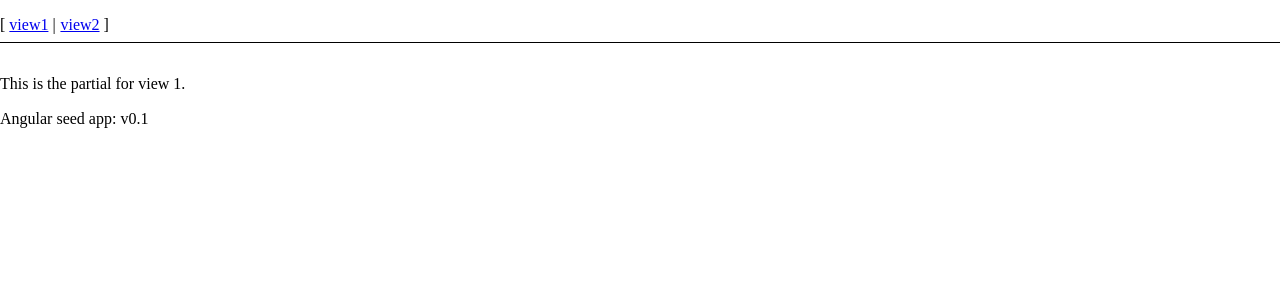
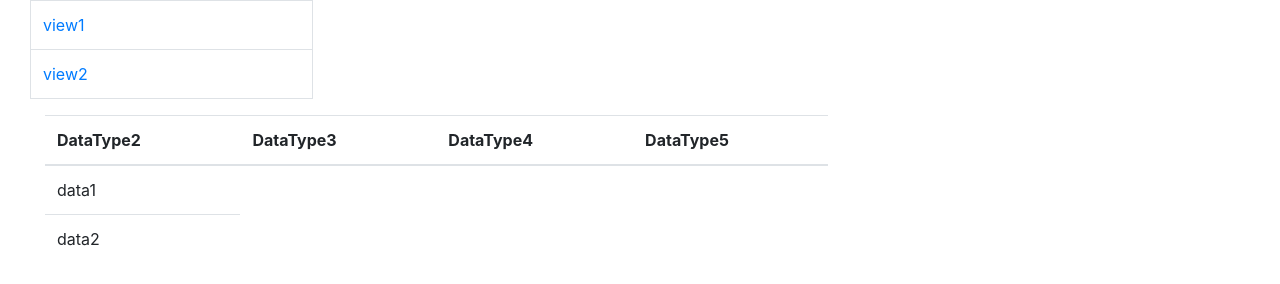
Before and after one commit to itsbriany/SmartEnergyApp, a website: page app/index.html at #/view1 in a window 1280 px wide. Drawn offline with nearby package versions, Linux system fonts and the light colour scheme; some packages are replaced by stand-ins of ours.

Commit message:
Set up very base html

```diff
--- a/app/index.html
+++ b/app/index.html
@@ -9,15 +9,19 @@
     <title>My AngularJS App</title>
     <meta name="description" content="">
     <meta name="viewport" content="width=device-width, initial-scale=1">
-  <link rel="stylesheet" href="bower_components/html5-boilerplate/dist/css/normalize.css">
-  <link rel="stylesheet" href="bower_components/html5-boilerplate/dist/css/main.css">
+    <link rel="stylesheet" href="bower_components/bootstrap/dist/css/bootstrap.min.css"/>
     <link rel="stylesheet" href="app.css">
     <script src="bower_components/html5-boilerplate/dist/js/vendor/modernizr-2.8.3.min.js"></script>
 </head>
 <body>
-  <ul class="menu">
-    <li><a href="#/view1">view1</a></li>
-    <li><a href="#/view2">view2</a></li>
+<div class="container-fluid">
+    <ul class="col-md-3">
+        <table class="table table-bordered table-hover">
+            <tbody>
+                <tr><td><a href="#/view1">view1</a></td></tr>
+                <tr><td><a href="#/view2">view2</a></td></tr>
+            </tbody>
+        </table>
     </ul>
 
     <!--[if lt IE 7]>
@@ -26,7 +30,6 @@
 
     <div ng-view></div>
 
-  <div>Angular seed app: v<span app-version></span></div>
 
     <!-- In production use:
     <script src="//ajax.googleapis.com/ajax/libs/angularjs/x.x.x/angular.min.js"></script>
@@ -39,5 +42,6 @@
     <script src="components/version/version.js"></script>
     <script src="components/version/version-directive.js"></script>
     <script src="components/version/interpolate-filter.js"></script>
+</div>
 </body>
 </html>
--- a/app/view1/view1.html
+++ b/app/view1/view1.html
@@ -1 +1,19 @@
-<p>This is the partial for view 1.</p>
+<div class="container-fluid" ng-controller="AppCtrl1">
+    <ul class="col-md-8">
+        <table class="table table-hover">
+            <thead>
+                <tr>
+                    <th>DataType2</th>
+                    <th>DataType3</th>
+                    <th>DataType4</th>
+                    <th>DataType5</th>
+                </tr>
+            </thead>
+
+            <tbody>
+            <tr><td>data1</td></tr>
+            <tr><td>data2</td></tr>
+            </tbody>
+        </table>
+    </ul>
+</div>
--- a/app/view1/view1.js
+++ b/app/view1/view1.js
@@ -9,6 +9,6 @@ angular.module('myApp.view1', ['ngRoute'])
   });
 }])
 
-.controller('View1Ctrl', [function() {
+.controller('View1Ctrl', [function($scope) {
 
 }]);
--- a/e2e-tests/protractor.conf.js
+++ b/e2e-tests/protractor.conf.js
@@ -5,7 +5,6 @@ exports.config = {
     seleniumAddress: 'http://localhost:4444/wd/hub',
 
     specs: [
-
      '*.js'
     ],
 
--- a/e2e-tests/scenarios.js
+++ b/e2e-tests/scenarios.js
@@ -24,6 +24,8 @@ describe('my app', function() {
       });
 
 
+
+
   });
 
 
```
Lines whose indentation alone changed are shown as unchanged.
